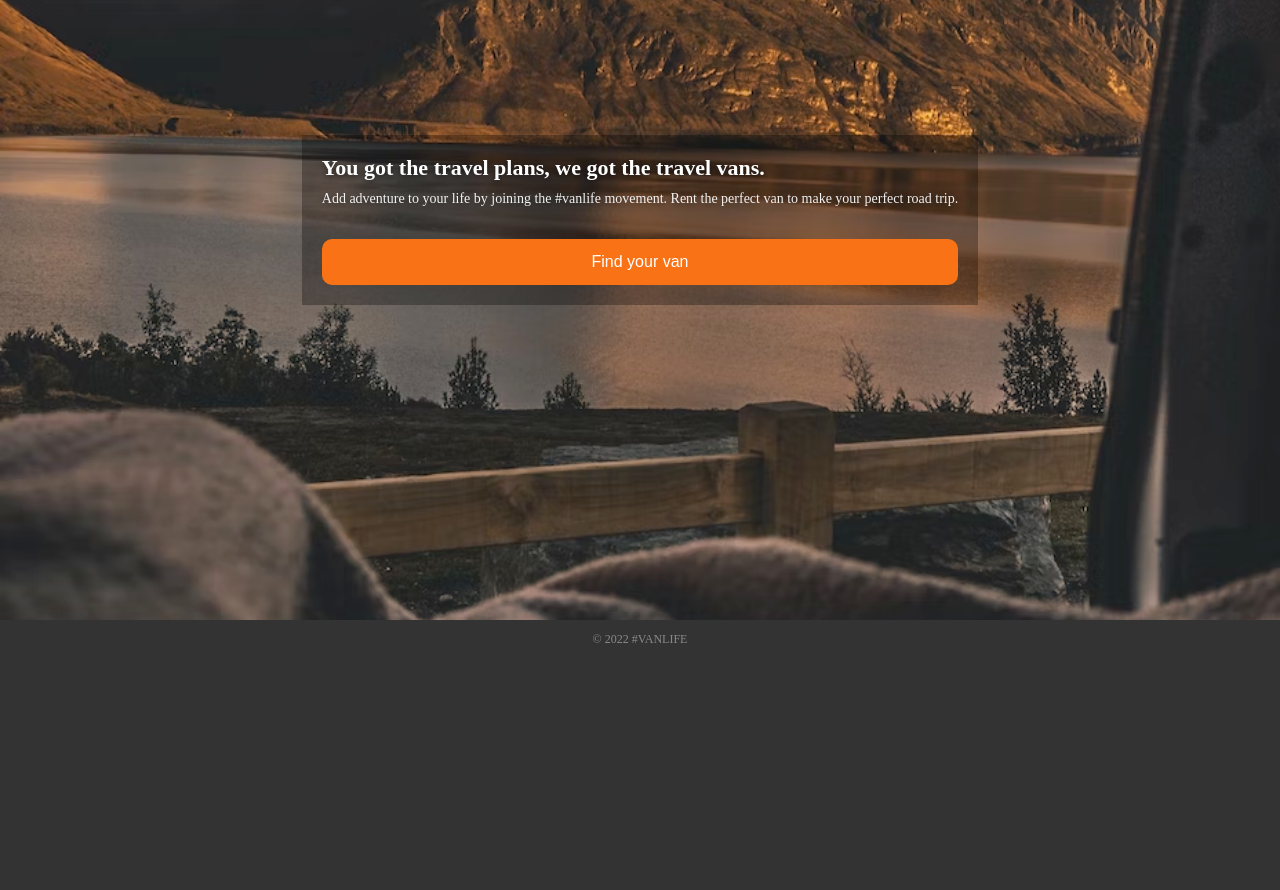
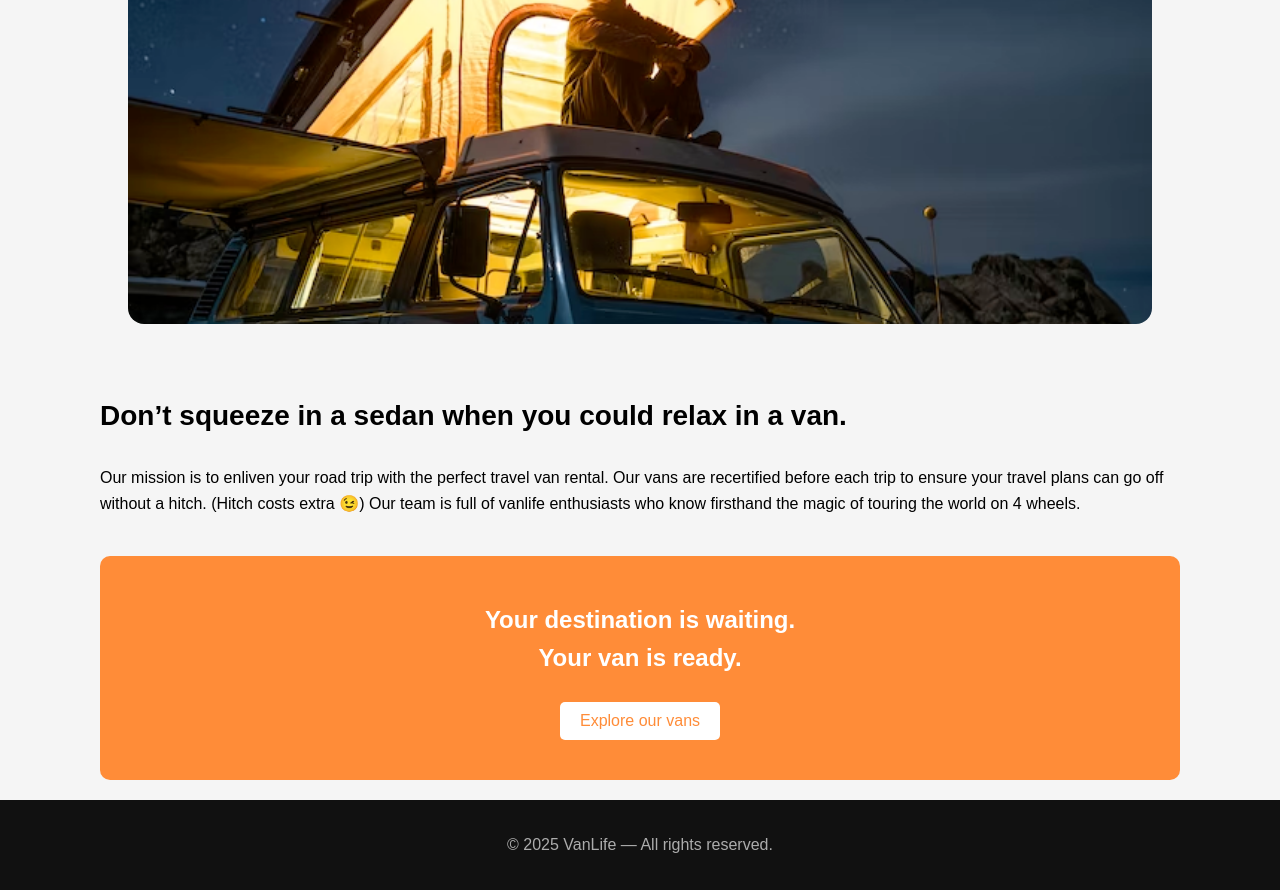
Before and after one commit to aar7-7/van-life, a React (Vite) app in the folder van-life/: page / in a window 1280 px wide. Shown: the part 240-1130 px from the top of the page. Before the commit the page ends 915 px from the top, so only its background shows below. Built offline with nearby package versions, Linux system fonts and the light colour scheme.

Commit message:
Refactor App component to use About page, add Footer and Intro components, and implement styling for About page

```diff
--- a/van-life/src/App.jsx
+++ b/van-life/src/App.jsx
@@ -1,8 +1,9 @@
 import React from "react";
-import Intro from "./components/intro.jsx";
+import Intro from "./pages/intro.jsx";
+import About from "./pages/about.jsx";
 
 function App() {
-  return <Intro />;
+  return <About />;
 }
 
 export default App;
--- /dev/null
+++ b/van-life/src/components/footer.jsx
@@ -0,0 +1,9 @@
+import "../style/footer.css";
+
+export default function Footer() {
+  return (
+    <footer>
+      <p class="footer-copy">© 2025 VanLife — All rights reserved.</p>
+    </footer>
+  );
+}
--- a/van-life/src/components/intro.jsx
+++ /dev/null
@@ -1,22 +0,0 @@
-import Header from "./header.jsx"
-
-export default function Intro() {
-    return (
-      <>
-        <Header />
-        <div className="hero-image">
-
-            <div className="content" style={{background: "rgba(0,0,0,0.3)"}}>
-            <h2>You got the travel plans, we got the travel vans.</h2>
-            <p>
-                Add adventure to your life by joining the #vanlife movement. Rent
-                the perfect van to make your perfect road trip.
-            </p>
-            <button className="button">Find your van</button>
-            </div>
-        </div>
-
-        <p className="footer">© 2022 #VANLIFE</p>
-      </>
-    );
-}
--- /dev/null
+++ b/van-life/src/pages/about.jsx
@@ -0,0 +1,30 @@
+import Footer from "../components/footer.jsx";
+import Header from "../components/header.jsx";
+import '../style/about.css'
+import image from '../assets/bg-about.png'
+export default function About(){
+    return (
+      <>
+        <Header />
+        <div className="about-page">
+          <img src={image} alt="About Us" className="about-image" />
+
+          <h2>Don’t squeeze in a sedan when you could relax in a van.</h2>
+          <p>
+            Our mission is to enliven your road trip with the perfect travel van
+            rental. Our vans are recertified before each trip to ensure your
+            travel plans can go off without a hitch. (Hitch costs extra 😉) Our
+            team is full of vanlife enthusiasts who know firsthand the magic of
+            touring the world on 4 wheels.
+          </p>
+          <div className="explore-vans">
+            <h3>Your destination is waiting.</h3>
+            <h3>Your van is ready.</h3>
+            <button>Explore our vans</button>
+          </div>
+
+        </div>
+        <Footer />
+      </>
+    );
+}
--- /dev/null
+++ b/van-life/src/pages/intro.jsx
@@ -0,0 +1,22 @@
+import Header from "../components/header.jsx"
+import Footer from "../components/footer.jsx";
+export default function Intro() {
+    return (
+      <>
+        <Header />
+        <div className="hero-image">
+          <div className="content">
+            <h2>You got the travel plans, we got the travel vans.</h2>
+            <p>
+              Add adventure to your life by joining the #vanlife movement. Rent
+              the perfect van to make your perfect road trip.
+            </p>
+            <button className="button">Find your van</button>
+          </div>
+        </div>
+        <Footer />
+
+
+      </>
+    );
+}
--- /dev/null
+++ b/van-life/src/style/about.css
@@ -0,0 +1,65 @@
+
+body {
+  font-family: "Avenir Next", sans-serif;
+  margin: 0;
+  padding: 0;
+  box-sizing: border-box;
+  background-color: #f5f5f5;
+
+
+}
+.about-page{
+    display: flex;
+    flex-direction: column;
+
+    overflow: hidden;
+
+}
+.about-image{
+    object-fit: cover;
+    object-position:center;
+    width: 100%;
+    height: 70vh;
+    transform: scale(0.8);
+    transform-origin: center;
+    border-radius: 20px;
+}
+.about-page h2{
+    padding-left: 100px;
+    font-size: 28px;
+    margin-top: 20px;
+}
+.about-page p{
+    padding-left: 100px;
+    padding-right: 100px;
+    font-size: 16px;
+    line-height: 1.6;
+    margin-top: 10px;
+    margin-bottom: 40px;
+}
+.explore-vans{
+    background-color: #FF8C38;
+    color: white;
+    text-align: center;
+    padding: 40px 20px;
+    margin: 0 100px;
+    margin-bottom: 20px;
+    border-radius: 10px;
+}
+.explore-vans h3{
+    margin: 10px 0;
+    font-size: 24px;
+}
+.explore-vans button{
+    margin-top: 20px;
+    padding: 10px 20px;
+    font-size: 16px;
+    color: #FF8C38;
+    background-color: white;
+    border: none;
+    border-radius: 5px;
+    cursor: pointer;
+}
+.explore-vans button:hover{
+    background-color: #f0f0f0;
+}
--- /dev/null
+++ b/van-life/src/style/footer.css
@@ -0,0 +1,17 @@
+footer {
+  background-color: #111; /* dark background */
+  color: #eee; /* light text */
+  padding: 20px 20px;
+  text-align: center;
+  font-family: "Avenir Next", sans-serif;
+}
+
+.footer-container {
+  max-width: 1100px;
+  margin: auto;
+}
+
+.footer-copy {
+  font-size: 1rem;
+  opacity: 0.7;
+}
--- a/van-life/src/style/header.css
+++ b/van-life/src/style/header.css
@@ -1,11 +1,12 @@
 body {
+  font-family: "Avenir Next", sans-serif;
   margin: 0;
   padding: 0;
   box-sizing: border-box;
   background-color: #333;
 }
 .header {
-  font-family: "Avenir Next", sans-serif;
+
   display: flex;
   flex-direction: row;
   justify-content: space-between;
@@ -14,6 +15,7 @@ body {
   border-top-right-radius: 25px;
   border-bottom-left-radius: 25px;
   background-color: #fff;
+  box-shadow: inset 0 2px 4px rgba(0, 0, 0, 0.1);
   padding: 10px 20px;
 }
 .header img {
@@ -31,14 +33,16 @@ body {
   justify-content: center;
   align-items: center;
   flex-direction: column;
-  height: 100vh;
+  height:85vh;
   background-size: cover;
-  background-position: center;
+  background-position:start;
   background-repeat: no-repeat;
   background-image: url("../assets/bg-intro.png");
 }
 
 .content {
+  background-color:   rgba(0,0,0,0.3);
+    border-radius: 15px;
   padding: 20px;
 }
 
```
Also changed, not shown: van-life/src/assets/bg-about.png (added).
